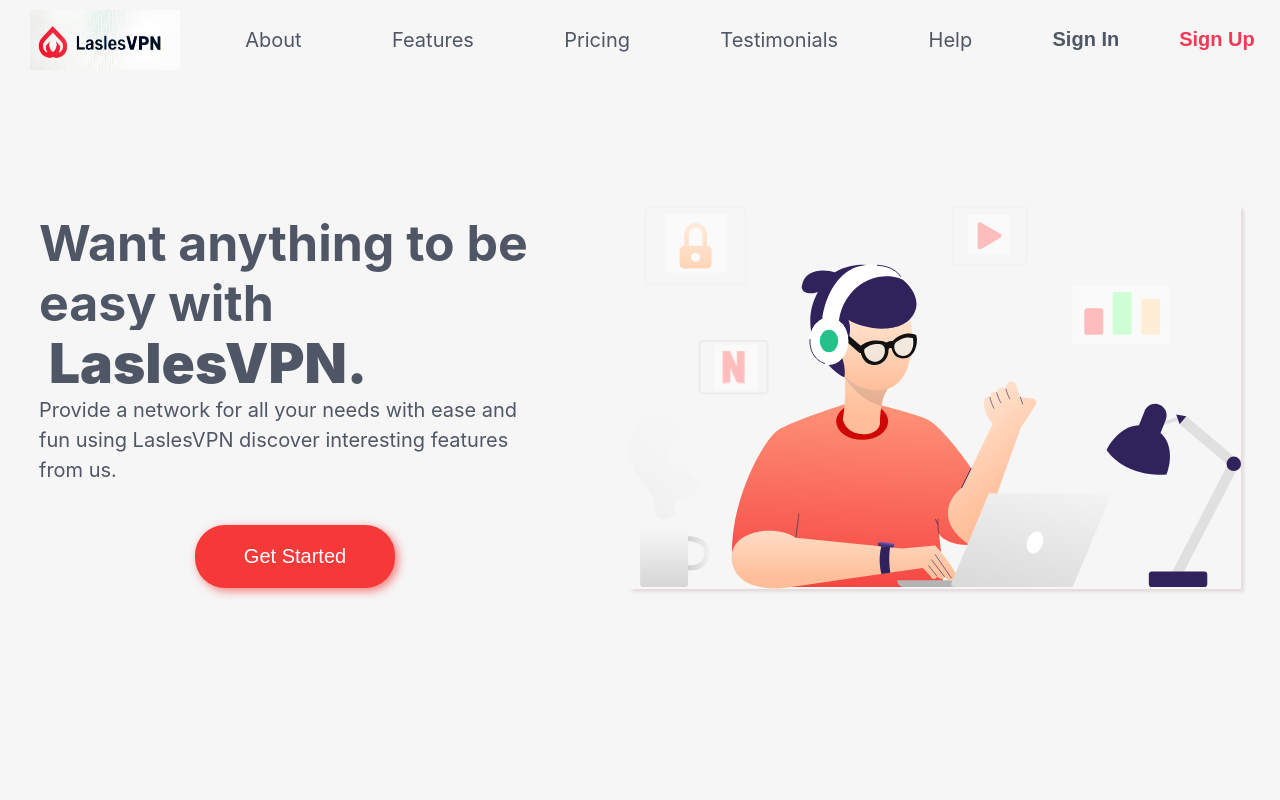
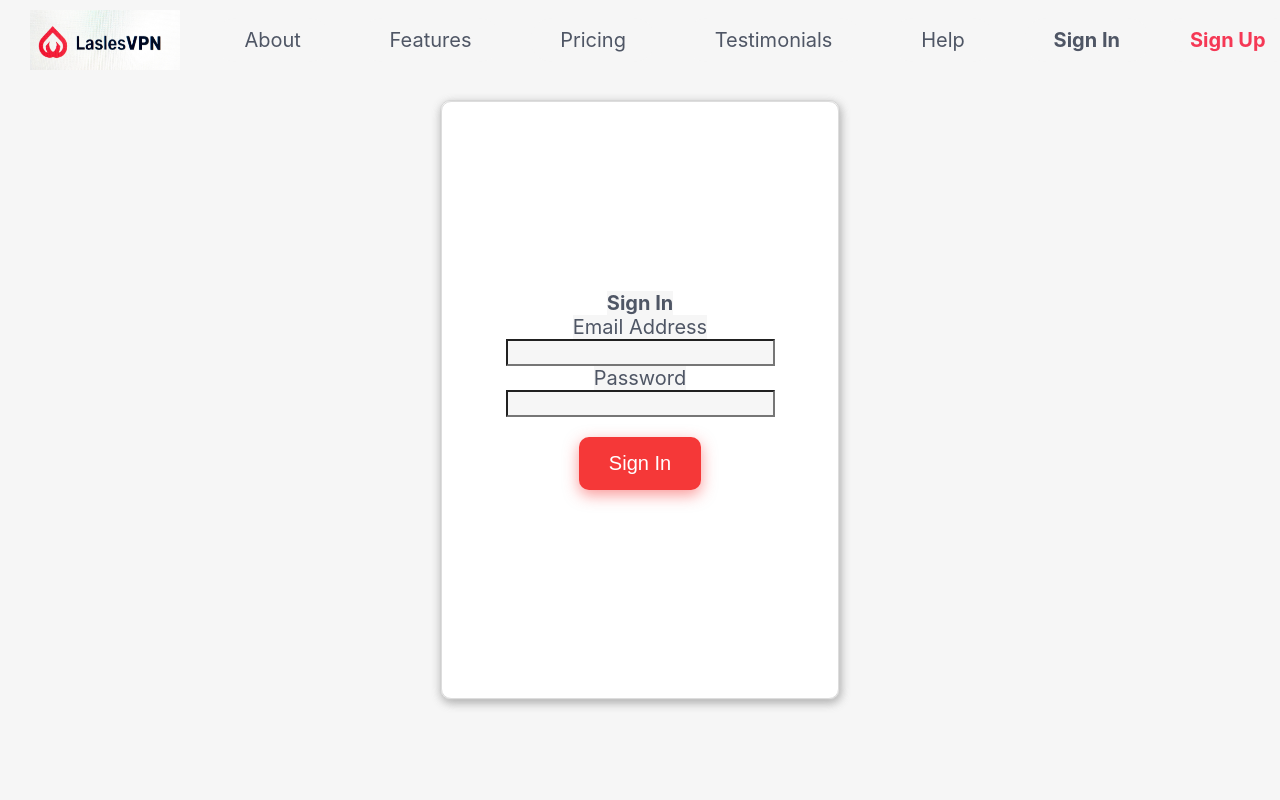
Before and after one commit to Jolanta27/LandingPage-LaslesVPN, a React (Create React App) app: page /signin in a window 1280 px wide. Shown: the top 800 px of the page. Built offline with nearby package versions, Linux system fonts and the light colour scheme.

Commit message:
added sign in form and form validation

```diff
--- a/package.json
+++ b/package.json
@@ -11,10 +11,13 @@
     "@testing-library/jest-dom": "^5.17.0",
     "@testing-library/react": "^13.4.0",
     "@testing-library/user-event": "^13.5.0",
+    "formik": "^2.4.5",
     "hamburger-react": "^2.5.0",
     "react": "^18.2.0",
     "react-dom": "^18.2.0",
     "react-icons": "^5.0.0",
+    "react-router-dom": "^6.21.3",
+    "react-router-hash-link": "^2.4.3",
     "react-scripts": "5.0.1",
     "web-vitals": "^2.1.4"
   },
--- a/src/App.jsx
+++ b/src/App.jsx
@@ -1,13 +1,20 @@
+import React from 'react';
+import { BrowserRouter as Router, Routes, Route } from 'react-router-dom';
+import Header from "./components/Header";
+import SignInForm from './components/SignIn';
 import './App.css';
 import MainSide from './components/MainSide';
 
 
 const App = () => {
-
   return (
-    <>
-      < MainSide />
-    </>
+    <Router>
+      <Header />
+      <Routes>
+        <Route path="/" element={<MainSide />} />
+        <Route path="/signin" element={<SignInForm />} />
+      </Routes>
+    </Router>
   );
 }
 
--- a/src/components/Header.jsx
+++ b/src/components/Header.jsx
@@ -2,25 +2,26 @@ import React from "react";
 import "./styles/Header.css";
 import Hamburger from 'hamburger-react'
 import { useState } from "react";
+import { HashLink } from 'react-router-hash-link';
+import { Link } from 'react-router-dom';
 
 
 const NavItem = ({ link, text }) => {
     return (
         <li>
-            <a href={link}>{text}</a>
+            <HashLink smooth to={`/${link}`}>{text}</HashLink>
         </li>
     );
 };
 
- const NavbarButton = ({ text, position}) => {
+ const NavbarButton = ({ text, position, link }) => {
   return (
-    <button className={`navbar-button button-${position}`}>{text}</button>
+    <Link to={link} className={`navbar-button button-${position}`}>{text}</Link>
   )
  }
 
 
  const MenuItems = () => {
-
     return (
     <>
         <NavItem link="#about" text="About" />
@@ -29,8 +30,8 @@ const NavItem = ({ link, text }) => {
         <NavItem link="#testimonials" text="Testimonials" />
         <NavItem link="#footer" text="Help" />
         <div className="navbar-buttons">
-        <NavbarButton text="Sign In" position="left"/>
-        <NavbarButton text="Sign Up" position="right"/>
+        <li><NavbarButton text="Sign In" position="left" link="/signin"/></li>
+        <li><NavbarButton text="Sign Up" position="right" link="/signup"/></li>
         </div>
     </>
  );
--- /dev/null
+++ b/src/components/SignIn.jsx
@@ -0,0 +1,34 @@
+import { Formik, Form, Field, ErrorMessage } from 'formik';
+import './styles/SignIn.css'
+
+const SignInForm = () => {
+
+    return (
+        <div className='container'>
+            <div className='form-container'>
+
+        <Formik
+        initialValues={{ email: '', password: ''}}
+        onSubmit={(values, {setSubmitting }) => {
+            setTimeout(() => {
+                alert(JSON.stringify(values, null, 2));
+                setSubmitting(false);
+            }, 400);
+        }}
+        >
+        <Form className='form-container'>
+            <h1>Sign In</h1>
+            <label htmlFor="emal"> Email Address</label>
+            <Field type="email" name="email" />
+            <ErrorMessage name="email"component="div"/>
+            <label htmlFor="password">Password</label>
+            <Field type="password" name="password" />
+            <ErrorMessage name="password" component="div" />
+            <button type="submit">Sign In</button>
+            </Form>
+        </Formik>
+        </div>
+    </div>
+    );
+    }
+    export default SignInForm;
--- a/src/components/styles/Header.css
+++ b/src/components/styles/Header.css
@@ -2,7 +2,7 @@
         position: relative;
         max-width: 100%;
     }
-    .menu-items ul li a {
+    .menu-items .navbar-button, .menu-items ul li a {
         text-decoration: none;
         display: block;
         text-align: center;
@@ -104,4 +104,12 @@
         color: #F53855;
         border-color: #F53855;
     }
+    .navbar-buttons {
+        display: flex;
+        flex-direction: row;
+        gap: 10px;
+    }
+    .content {
+        margin-top: 100px;
+    }
 }
--- /dev/null
+++ b/src/components/styles/SignIn.css
@@ -0,0 +1,30 @@
+.container {
+    display: flex;
+    justify-content: center;
+    align-items: center;
+    height: 100vh;
+}
+
+.form-container {
+   display: flex;
+   flex-direction: column;
+   align-items: center;
+   justify-content: center;
+   width: 400px;
+   height: 600px;
+   background-color: white;
+   border-radius: 10px;
+   border: 1px solid #DDDDDD;
+   box-shadow: 1px 3px 10px rgba(136,136,136,.4);
+}
+.form-container button {
+    background-color: #f53838;
+    border-style: none;
+    cursor: pointer;
+    border-radius: 10px;
+    color: white;
+    box-shadow: 0px 5px 15px #f5383883;
+    cursor: pointer;
+    padding: 15px 30px;
+    margin: 20px auto;
+}
```
Also changed, not shown: 1 other file (tests, documents, lock files or other folders).
